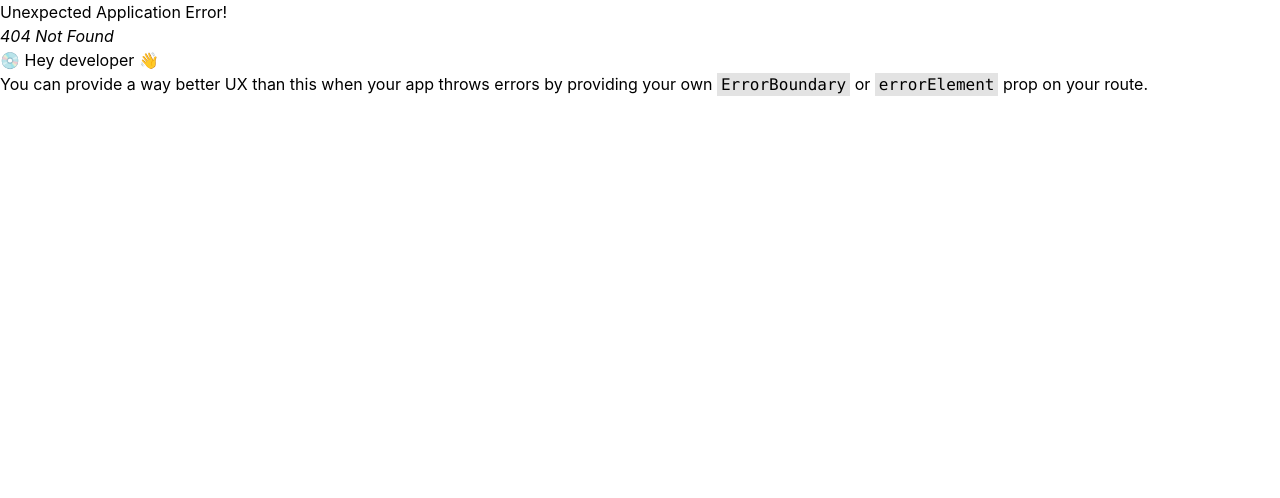
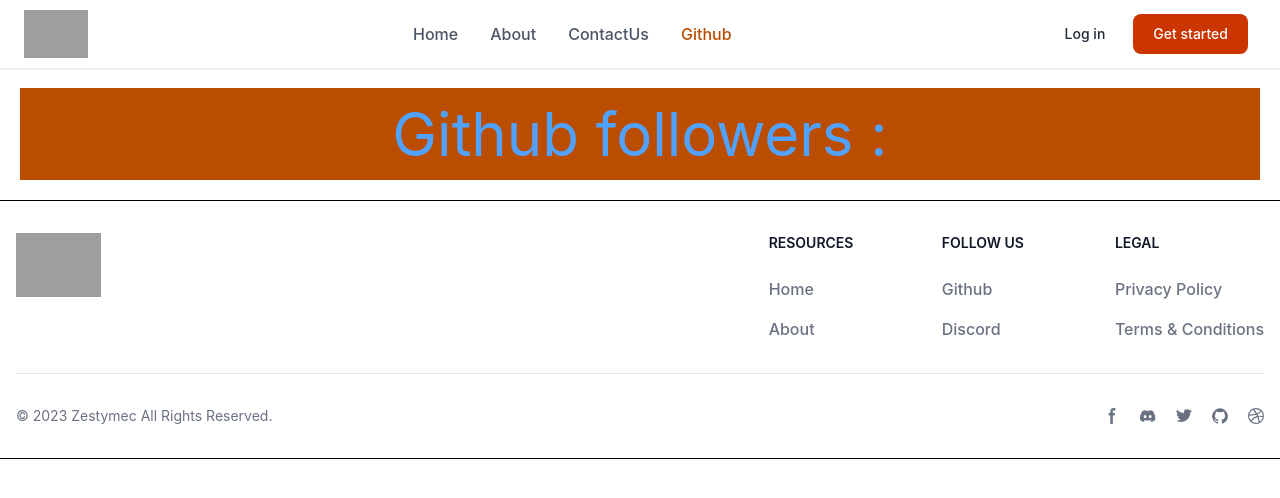
Before and after one commit to zestymec/react-router-web, a React (Vite) app: page /Github in a window 1280 px wide. Before the commit this address had no page. Shown: the top 498 px of the page. Built offline with nearby package versions, Linux system fonts and the light colour scheme; grey boxes are pictures that could not be loaded.

Commit message:
btn added in header make it clickable and path added in main.jsx

```diff
--- a/src/components/Github.jsx
+++ b/src/components/Github.jsx
@@ -2,8 +2,8 @@ import React from 'react'
 
 function Github() {
   return (
-    <div className='text-blue-400 text-6xl bg-amber-700 text-center'>
-      Github followers ;
+    <div className='text-blue-400 text-6xl bg-amber-700 text-center m-5 p-4'>
+      Github followers :
     </div>
   )
 }
--- a/src/components/header.jsx
+++ b/src/components/header.jsx
@@ -61,6 +61,16 @@ export default function Header() {
                                   ContactUs
                               </NavLink>
                           </li>
+                          <li>
+                              <NavLink
+                              to="/Github"
+                                  className={({isActive}) =>
+                                      `block py-2 pr-4 ${isActive ? "text-amber-700" : "text-gray-600"  } pl-3 duration-200 border-b border-gray-100 hover:bg-gray-50 lg:hover:bg-transparent lg:border-0 hover:text-orange-700 lg:p-0`
+                                  }
+                              >
+                                  Github
+                              </NavLink>
+                          </li>
 
 
                       </ul>
--- a/src/main.jsx
+++ b/src/main.jsx
@@ -9,6 +9,7 @@ import About from './components/About.jsx'
 import Home from './components/Home.jsx'
 import Contact from './components/Contactus.jsx'
 import User from './components/User.jsx'
+import Github from './components/Github.jsx'
 
 
 // const router = createBrowserRouter([
@@ -40,6 +41,7 @@ const router = createBrowserRouter(
     <Route path='About' element={<About/>}/>
     <Route path='Contact' element={<Contact/>}/>
     <Route path='User/:userid' element={<User/>}/>
+    <Route path='Github' element={<Github/>}/>
 
 
     </Route>
```
